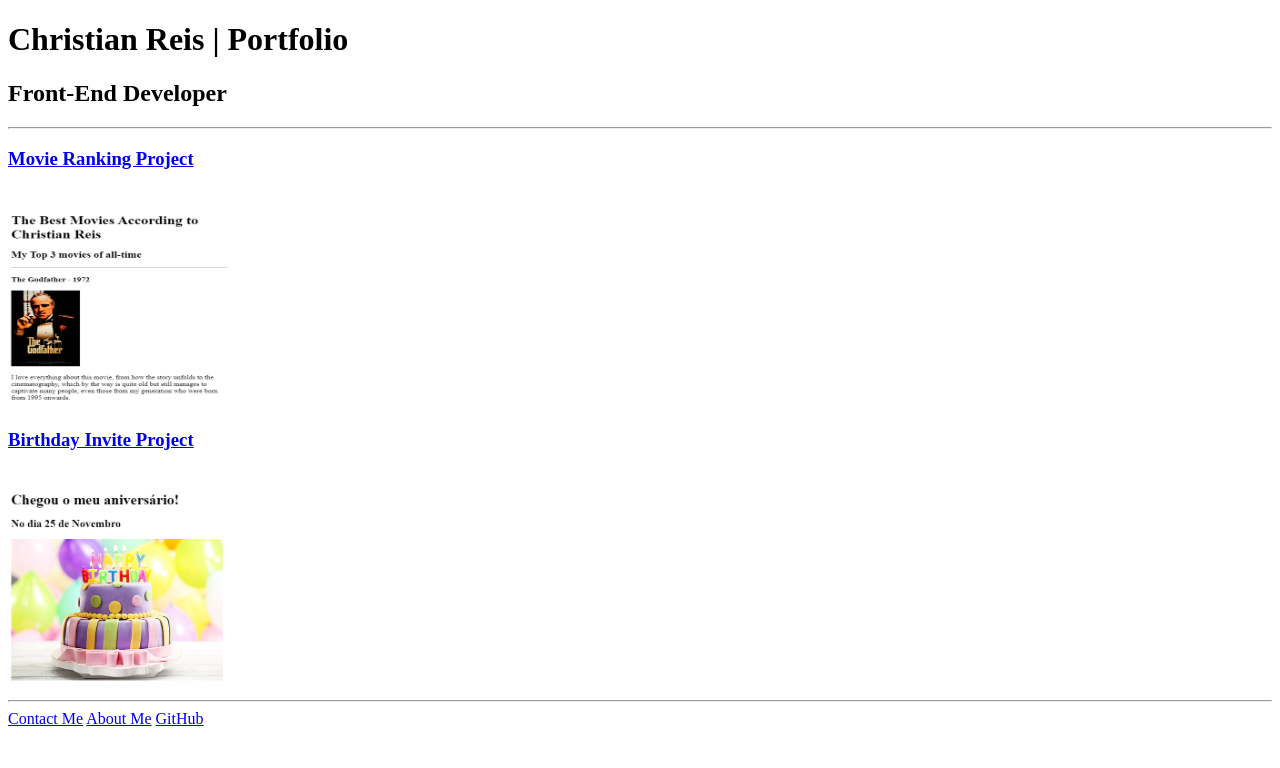
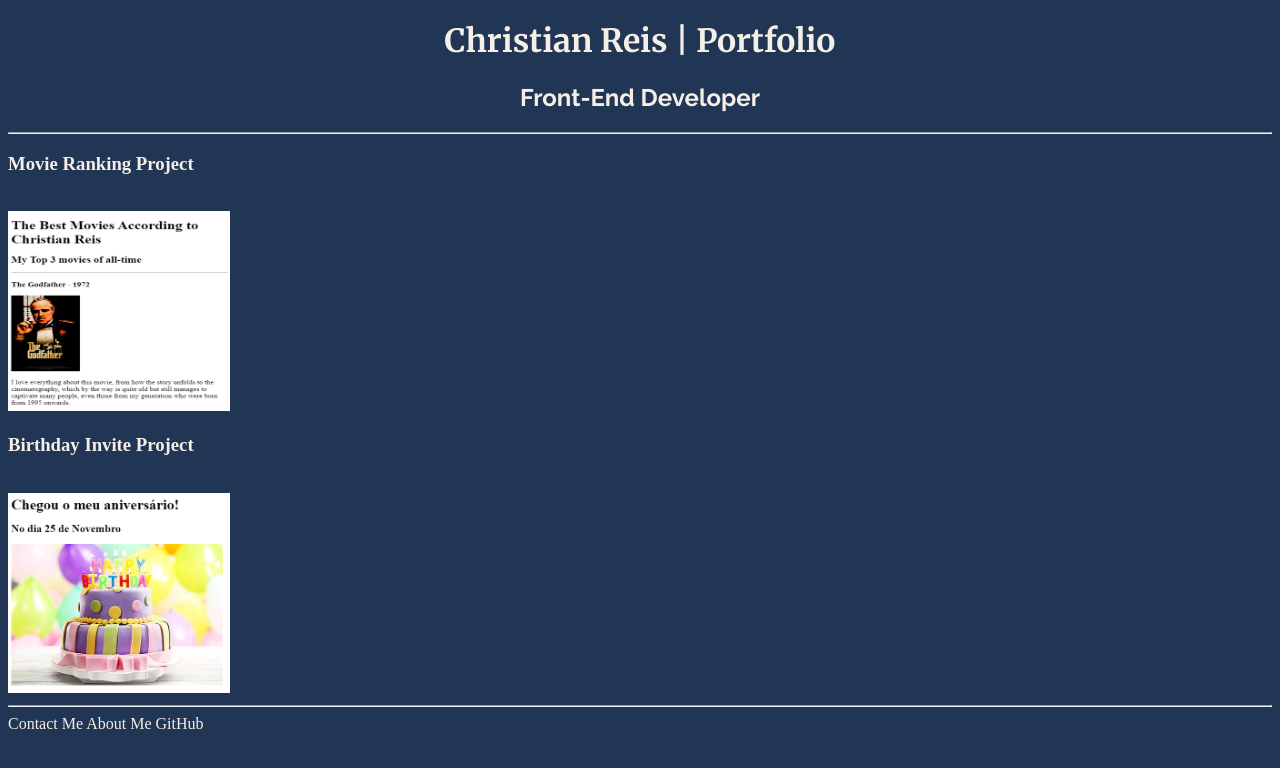
Before and after one commit to ChristianReis07/html-portfolio, a plain HTML site: page index.html in a window 1280 px wide. Drawn offline with Linux system fonts and the light colour scheme.

Commit message:
Add files via upload

```diff
--- a/index.html
+++ b/index.html
@@ -4,19 +4,34 @@
         <meta charset="UTF-8">
         <meta name="viewport" content="width=device-width, initial-scale=1.0">
         <title>Christian Reis - Portfolio</title>
+        <link rel="stylesheet" href="./main.css">
+        <link rel="preconnect" href="https://fonts.googleapis.com">
+        <link rel="preconnect" href="https://fonts.gstatic.com" crossorigin>
+        <link href="https://fonts.googleapis.com/css2?family=Merriweather:ital,opsz,wght@0,18..144,300..900;1,18..144,300..900&family=Raleway:ital,wght@0,100..900;1,100..900&display=swap" rel="stylesheet">
     </head>
     <body>
-        <h1>Christian Reis | Portfolio</h1>
-        <h2>Front-End Developer</h2>
-        <hr />
-        <h3><a href="./public/movie-ranking.html">Movie Ranking Project</a></h3><br />
-        <img src="./assets/images/movie-ranking.png" alt="A screenshot of the movie ranking project" height="200"><br />
-        <h3><a href="./public/birthday-invite.html">Birthday Invite Project</a></h3> <br />
+        <header>
+            <h1>Christian Reis | Portfolio</h1>
+            <h2 id="header-h2">Front-End Developer</h2>
+            <hr />
+        </header>
 
-        <img src="./assets/images/birthday-invite.png" alt="Birtday Project Screenshot" height="200">
-        <hr />
-        <a href="./public/contact.html">Contact Me</a>
-        <a href="./public/about.html">About Me</a>
-        <a href="https://github.com/ChristianReis07">GitHub</a>
+
+
+        <main>
+            <h3 ><a class="heading-h3" href="./public/movie-ranking.html">Movie Ranking Project</a></h3><br />
+            <img src="./assets/images/movie-ranking.png" alt="A screenshot of the movie ranking project" height="200"><br />
+            <h3 ><a class="heading-h3" href="./public/birthday-invite.html">Birthday Invite Project</a></h3> <br />
+
+            <img id="birthday" src="./assets/images/birthday-invite.png" alt="Birtday Project Screenshot" height="200">
+            <hr />
+        </main>
+        <footer>
+            <div id="link-div">
+                <a class="link-footer" href="./public/contact.html">Contact Me</a>
+                <a class="link-footer" href="./public/about.html">About Me</a>
+                <a class="link-footer" href="https://github.com/ChristianReis07">GitHub</a>
+            </div>
+        </footer>
     </body>
 </html>
--- /dev/null
+++ b/main.css
@@ -0,0 +1,34 @@
+body {
+    background-color: #213555;
+}
+
+h1 {
+    color: #F5EFE7;
+    text-align: center;
+    font-family:"Merriweather", serif;
+}
+
+#header-h2 {
+    color: #F5EFE7;
+    text-align: center;
+    font-family:"Raleway", sans-serif;
+}
+
+.heading-h3 {
+    color: #F5EFE7;
+    text-decoration: none;
+}
+
+.heading-h3:hover {
+    color: #D8C4B6;
+}
+
+.link-footer {
+    color:#F5EFE7 ;
+    text-decoration: none;
+
+}
+
+.link-footer:hover {
+    color: #D8C4B6;
+}
```
